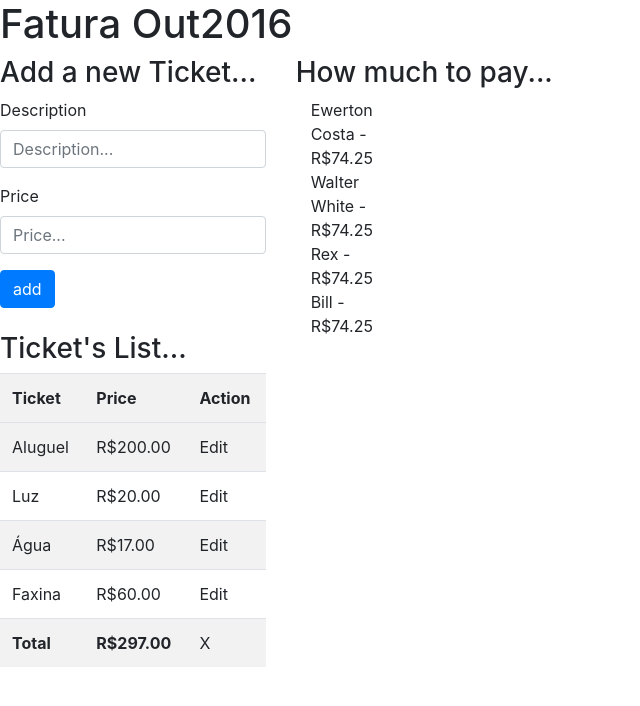
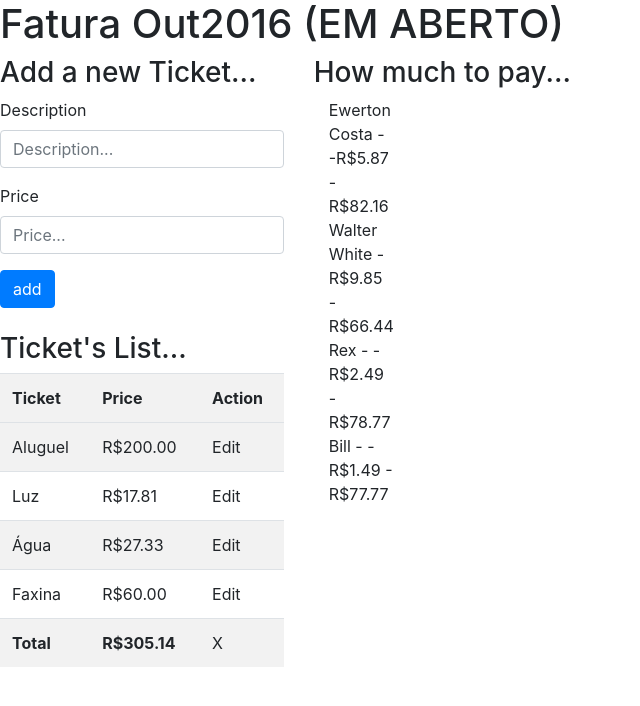
Before and after one commit to ewertonsjp/suvinando, a website: page app/index.html at #!/invoice in a window 1280 px wide. Shown: the whole page, without its empty margins (0-640 px from the left). Drawn offline with nearby package versions, Linux system fonts and the light colour scheme; some packages are replaced by stand-ins of ours.

Commit message:
não lembro ;(

```diff
--- a/app/components/invoice/invoice.ctrl.js
+++ b/app/components/invoice/invoice.ctrl.js
@@ -4,21 +4,22 @@ angular.module('suvApp').controller('invoiceCtrl', function($scope){
   $scope.id = -1;
 
   $scope.competencia = "Out2016";
+  $scope.status = "EM ABERTO";
   $scope.total = 0;
   $scope.ticketInView = [{'id':'','description':'','price':0}];
 
   $scope.partners = [
-    {'name':'Ewerton Costa', 'amount':0.00},
-    {'name':'Walter White', 'amount':0.00},
-    {'name':'Rex', 'amount':0.00},
-    {'name':'Bill', 'amount':0.00}
+    {'name':'Ewerton Costa', 'outcome':-5.87, 'amount':0.00},
+    {'name':'Walter White', 'outcome':9.85, 'amount':0.00},
+    {'name':'Rex', 'outcome':-2.49, 'amount':0.00},
+    {'name':'Bill', 'outcome':-1.49, 'amount':0.00}
   ];
 
   $scope.tickets = [];
   if ($scope.tickets.length == 0) {
     addTicket({'description':'Aluguel', 'price':200.00})
-    addTicket({'description':'Luz', 'price':20.00});
-    addTicket({'description':'Água', 'price':17.00});
+    addTicket({'description':'Luz', 'price':17.81});
+    addTicket({'description':'Água', 'price':27.33});
     addTicket({'description':'Faxina', 'price':60.00});
   }
 
@@ -54,7 +55,7 @@ angular.module('suvApp').controller('invoiceCtrl', function($scope){
   function splitthebill() {
     var value = $scope.total / $scope.partners.length;
     for (i = 0; i < $scope.partners.length; i++) {
-      $scope.partners[i].amount = value;
+      $scope.partners[i].amount = value - $scope.partners[i].outcome;
     }
   }
 
--- a/app/components/invoice/invoice.html
+++ b/app/components/invoice/invoice.html
@@ -1,6 +1,6 @@
 <div class="container">
   <div class="page-header">
-    <h1>Fatura {{competencia}}<h1>
+    <h1>Fatura {{competencia}} ({{status}})<h1>
   </div>
 
   <!-- Add Tickets-->
@@ -66,7 +66,7 @@
         </div>
         <div class="panel-body" ng-repeat="partner in partners">
             <div class="col-md-4">
-              {{partner.name}} - {{partner.amount | currency:'R$'}}
+              {{partner.name}} - {{partner.outcome | currency:'R$'}} - {{partner.amount | currency:'R$'}}
             <div>
         </div>
       </div>
```
